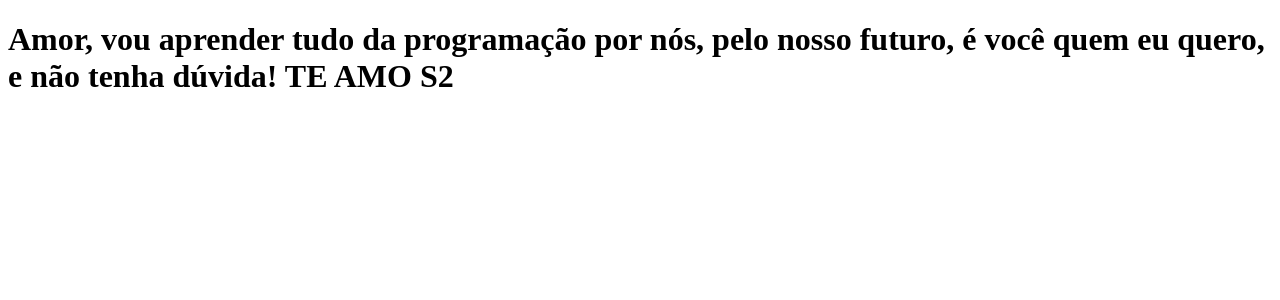
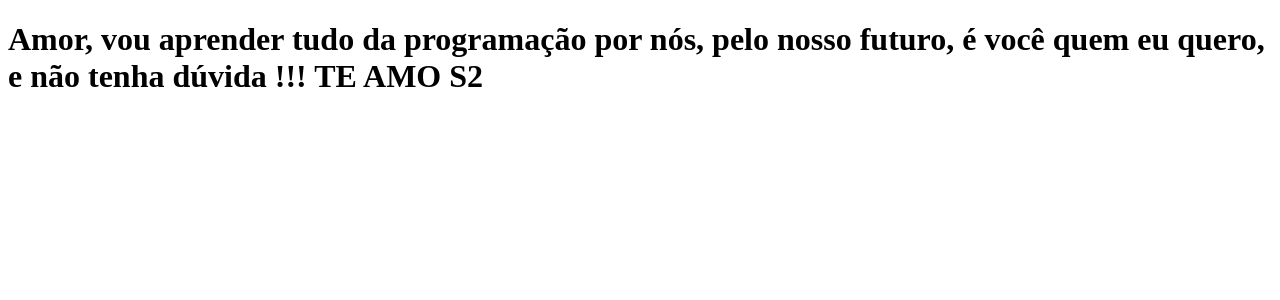
Before and after one commit to SartorioNeto/clone-tabnews, a Next.js app: page / in a window 1280 px wide. Shown: the top 300 px of the page. Built offline with nearby package versions, Linux system fonts and the light colour scheme.

Commit message:
modifica a frase

```diff
--- a/pages/index.js
+++ b/pages/index.js
@@ -1,5 +1,5 @@
 function Home() {
-    return <h1>Amor, vou aprender tudo da programação por nós, pelo nosso futuro, é você quem eu quero, e não tenha dúvida! TE AMO S2 </h1>
+    return <h1>Amor, vou aprender tudo da programação por nós, pelo nosso futuro, é você quem eu quero, e não tenha dúvida !!! TE AMO S2 </h1>
 }
 
 export default Home;
```
